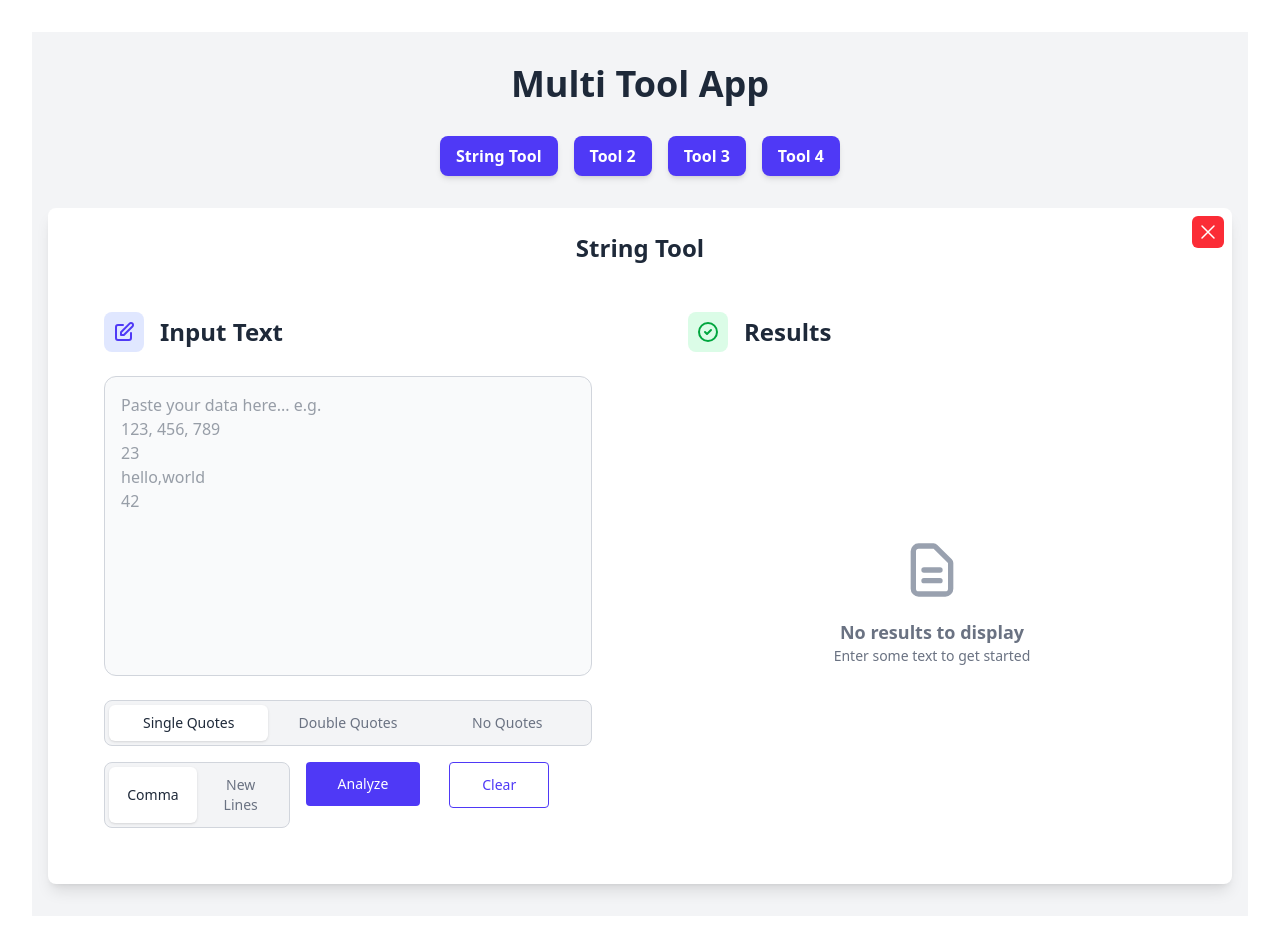
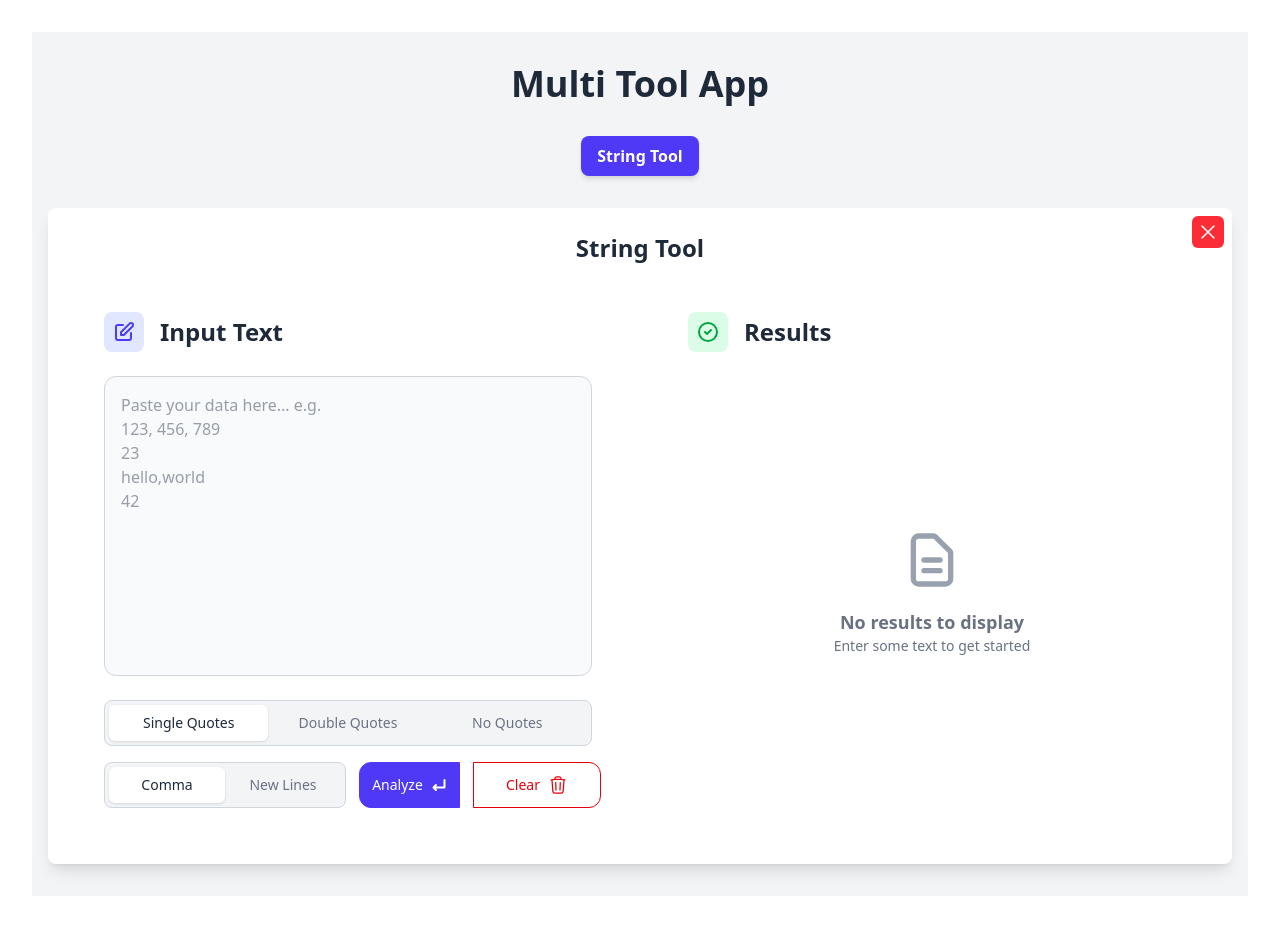
Before and after one commit to daqdev/react-ts-tailw4, a React (Vite) app: page / in a window 1280 px wide. Both pictures are taken after a click on the button "String Tool". Shown: the top 942 px of the page. Built offline with nearby package versions, Linux system fonts and the light colour scheme.

Commit message:
Refactor results display and update input panel UI
Introduces a new ResultsFeed component for rendering parsed results and integrates it into ResultsPanel for improved code modularity. Updates InputPanel button styles and adds icons for better user experience. Comments out unused tools in HomePage.

```diff
--- a/src/components/InputPanel.tsx
+++ b/src/components/InputPanel.tsx
@@ -19,38 +19,88 @@ export default function InputPanel({ inputText, setInputText, analyzeData, setSe
         <div className="card p-8 flex flex-col">
             <div className="flex items-center mb-6">
                 <div className="bg-indigo-100 text-indigo-600 p-2 rounded-lg mr-4">
-                    <svg xmlns="http://www.w3.org/2000/svg" className="h-6 w-6" fill="none" viewBox="0 0 24 24" stroke="currentColor"><path strokeLinecap="round" strokeLinejoin="round" strokeWidth="2" d="M11 5H6a2 2 0 00-2 2v11a2 2 0 002 2h11a2 2 0 002-2v-5m-1.414-9.414a2 2 0 112.828 2.828L11.828 15H9v-2.828l8.586-8.586z" /></svg>
+                    <svg
+                        xmlns="http://www.w3.org/2000/svg"
+                        className="h-6 w-6"
+                        fill="none"
+                        viewBox="0 0 24 24"
+                        stroke="currentColor"
+                    >
+                        <path
+                            strokeLinecap="round"
+                            strokeLinejoin="round"
+                            strokeWidth="2"
+                            d="M11 5H6a2 2 0 00-2 2v11a2 2 0 002 2h11a2 2 0 002-2v-5m-1.414-9.414a2 2 0 112.828 2.828L11.828 15H9v-2.828l8.586-8.586z"
+                        />
+                    </svg>
                 </div>
-                <h1 className="text-2xl font-bold text-gray-800">{t('inputText')}</h1>
+                <h1 className="text-2xl font-bold text-gray-800">
+                    {t("inputText")}
+                </h1>
             </div>
             <textarea
                 value={inputText}
                 onChange={(e) => setInputText(e.target.value)}
                 className="w-full bg-gray-50 border border-gray-300 rounded-xl p-4 text-gray-700 focus:ring-2 focus:ring-indigo-400 focus:border-indigo-400 transition resize-none"
-                style={{ height: '300px' }}
-                placeholder={t('placeholder')}
+                style={{ height: "300px" }}
+                placeholder={t("placeholder")}
             ></textarea>
             <div className="grid grid-cols-1 gap-4 mt-6">
                 <SegmentedControl options={quoteOptions} onChange={setQuote} />
             </div>
-            <div className="grid grid-cols-5 gap-4 mt-4">
+            <div className="grid grid-cols-4 gap-1 mt-4">
                 <div className="col-span-2">
-                    <SegmentedControl options={separatorOptions} onChange={setSeparator} />
+                    <SegmentedControl
+                        options={separatorOptions}
+                        onChange={setSeparator}
+                    />
                 </div>
                 <div className="col-span-1">
                     <button
                         onClick={analyzeData}
-                        className="inline-block rounded bg-indigo-600 px-8 py-3 text-sm font-medium text-white transition hover:scale-110 hover:shadow-xl focus:outline-none focus:ring active:bg-indigo-500"
+                        className="inline-flex items-center justify-center rounded-l-xl border border-indigo-600 bg-indigo-600 px-3 py-3 text-sm font-medium text-white transition hover:scale-105 hover:shadow-xl focus:outline-none focus:ring active:bg-indigo-700"
                     >
-                        {t('analyzeData')}
+                        <span className="flex items-center">
+                            {t("analyzeData")}
+                            <svg
+                                xmlns="http://www.w3.org/2000/svg"
+                                fill="none"
+                                viewBox="0 0 24 24"
+                                stroke-width="3"
+                                stroke="currentColor"
+                                className="size-4 ml-2 rtl:rotate-180"
+                            >
+                                <path
+                                    stroke-linecap="round"
+                                    stroke-linejoin="round"
+                                    d="m7.49 12-3.75 3.75m0 0 3.75 3.75m-3.75-3.75h16.5V4.499"
+                                />
+                            </svg>
+                        </span>
                     </button>
                 </div>
-                <div className="col-span-2">
+                <div className="col-span-1">
                     <button
                         onClick={clearAll}
-                        className="inline-block rounded border border-current px-8 py-3 text-sm font-medium text-indigo-600 transition hover:scale-110 hover:shadow-xl focus:outline-none focus:ring active:text-indigo-500"
+                        className="inline-block rounded-r-xl border border-current px-8 py-3 text-sm font-medium text-red-600 transition hover:scale-105 hover:shadow-xl focus:outline-none focus:ring active:text-amber-600"
                     >
-                        {t('clear')}
+                        <span className="flex items-center">
+                        {t("clear")}
+                        <svg
+                            xmlns="http://www.w3.org/2000/svg"
+                            fill="none"
+                            viewBox="0 0 24 24"
+                            stroke-width="1.5"
+                            stroke="currentColor"
+                            className="ml-2 size-5 rtl:rotate-180"
+                        >
+                            <path
+                                stroke-linecap="round"
+                                stroke-linejoin="round"
+                                d="m14.74 9-.346 9m-4.788 0L9.26 9m9.968-3.21c.342.052.682.107 1.022.166m-1.022-.165L18.16 19.673a2.25 2.25 0 0 1-2.244 2.077H8.084a2.25 2.25 0 0 1-2.244-2.077L4.772 5.79m14.456 0a48.108 48.108 0 0 0-3.478-.397m-12 .562c.34-.059.68-.114 1.022-.165m0 0a48.11 48.11 0 0 1 3.478-.397m7.5 0v-.916c0-1.18-.91-2.164-2.09-2.201a51.964 51.964 0 0 0-3.32 0c-1.18.037-2.09 1.022-2.09 2.201v.916m7.5 0a48.667 48.667 0 0 0-7.5 0"
+                            />
+                        </svg>
+                        </span>
                     </button>
                 </div>
             </div>
--- /dev/null
+++ b/src/components/ResultsFeed.tsx
@@ -0,0 +1,20 @@
+export default function ResultsFeed({ parsedData }) {
+    return (
+        <div className="flow-root">
+            <ul className="-my-8 divide-y divide-gray-100 mt-0.5" >
+                {parsedData.map((item, index) => (
+                    <li key={index} className="py-0.1">
+                        <div className="flex items-center gap-4">
+                            <span className="text-xs rounded-full bg-gray-100 p-0 text-gray-600">
+                                #{index + 1}
+                            </span>
+                            <div>
+                                <p className="font-light font-mono text-sm text-gray-900">{item}</p>
+                            </div>
+                        </div>
+                    </li>
+                ))}
+            </ul>
+        </div>
+    );
+}
--- a/src/components/ResultsPanel.tsx
+++ b/src/components/ResultsPanel.tsx
@@ -1,4 +1,5 @@
 import { useTranslation } from '../hooks/useTranslation';
+import ResultsFeed from './ResultsFeed';
 
 export default function ResultsPanel({ parsedData, formattedOutput, copyToClipboard, showCopied }) {
     const { t } = useTranslation();
@@ -20,12 +21,7 @@ export default function ResultsPanel({ parsedData, formattedOutput, copyToClipbo
                     </div>
 
                     <div className="flex-grow overflow-y-auto pr-2" style={{ height: '150px' }}>
-                        {parsedData.map((item, index) => (
-                            <div key={index} className="result-item fade-in" style={{ animationDelay: `${index * 50}ms` }}>
-                                <span className="result-index">#{index + 1}</span>
-                                <span className="result-value">{item}</span>
-                            </div>
-                        ))}
+                        <ResultsFeed parsedData={parsedData} />
                     </div>
 
                     {formattedOutput && (
--- a/src/routes/HomePage.tsx
+++ b/src/routes/HomePage.tsx
@@ -5,9 +5,9 @@ import StringTool from "../components/StringTool";
 
 const tools = [
     { id: 1, name: "String Tool", component: <StringTool /> },
-    { id: 2, name: "Tool 2", component: <div>Tool 2 Content</div> },
-    { id: 3, name: "Tool 3", component: <div>Tool 3 Content</div> },
-    { id: 4, name: "Tool 4", component: <div>Tool 4 Content</div> },
+    // { id: 2, name: "Tool 2", component: <div>Tool 2 Content</div> },
+    // { id: 3, name: "Tool 3", component: <div>Tool 3 Content</div> },
+    // { id: 4, name: "Tool 4", component: <div>Tool 4 Content</div> },
 ];
 
 export default function HomePage() {
```
